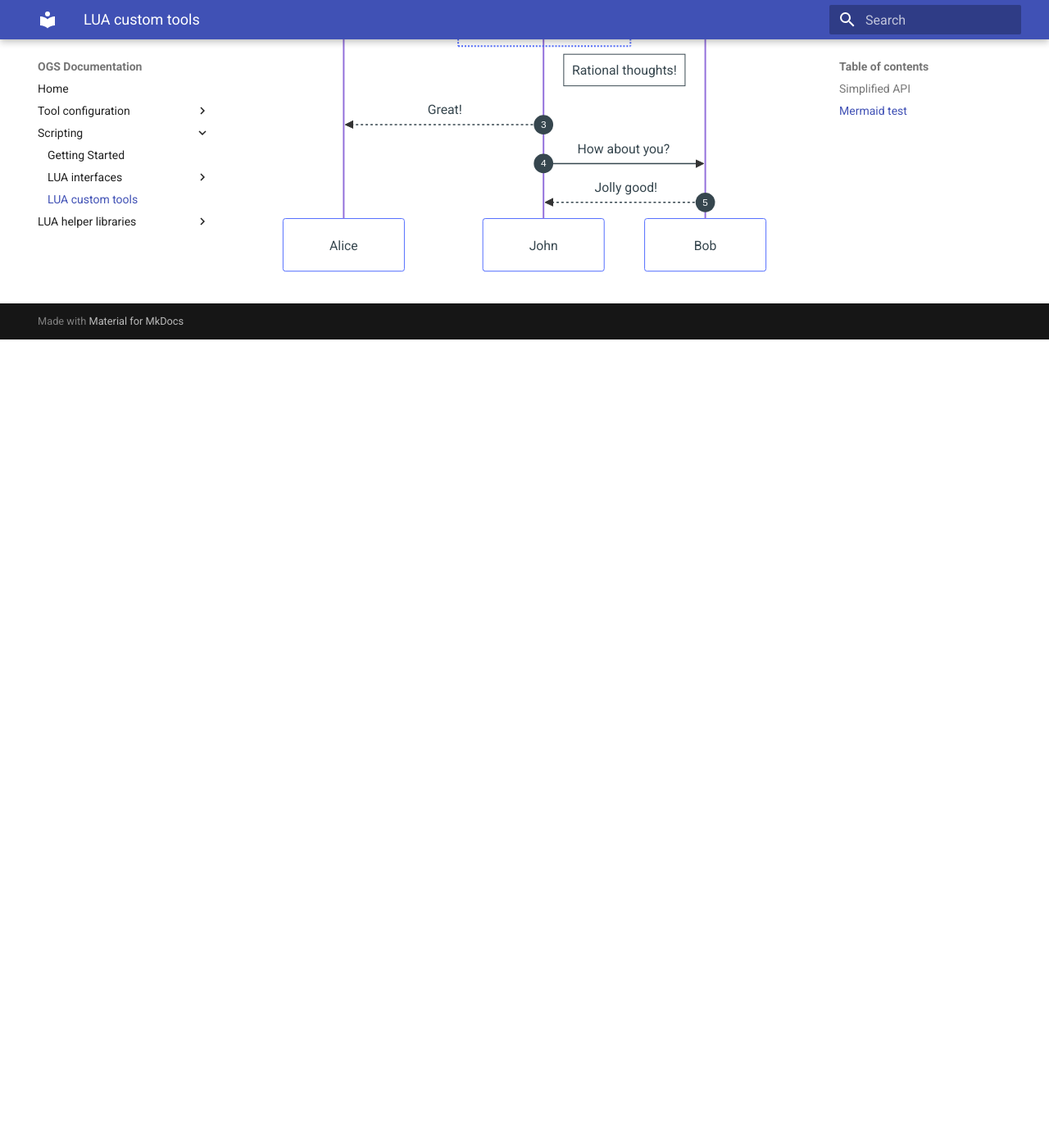
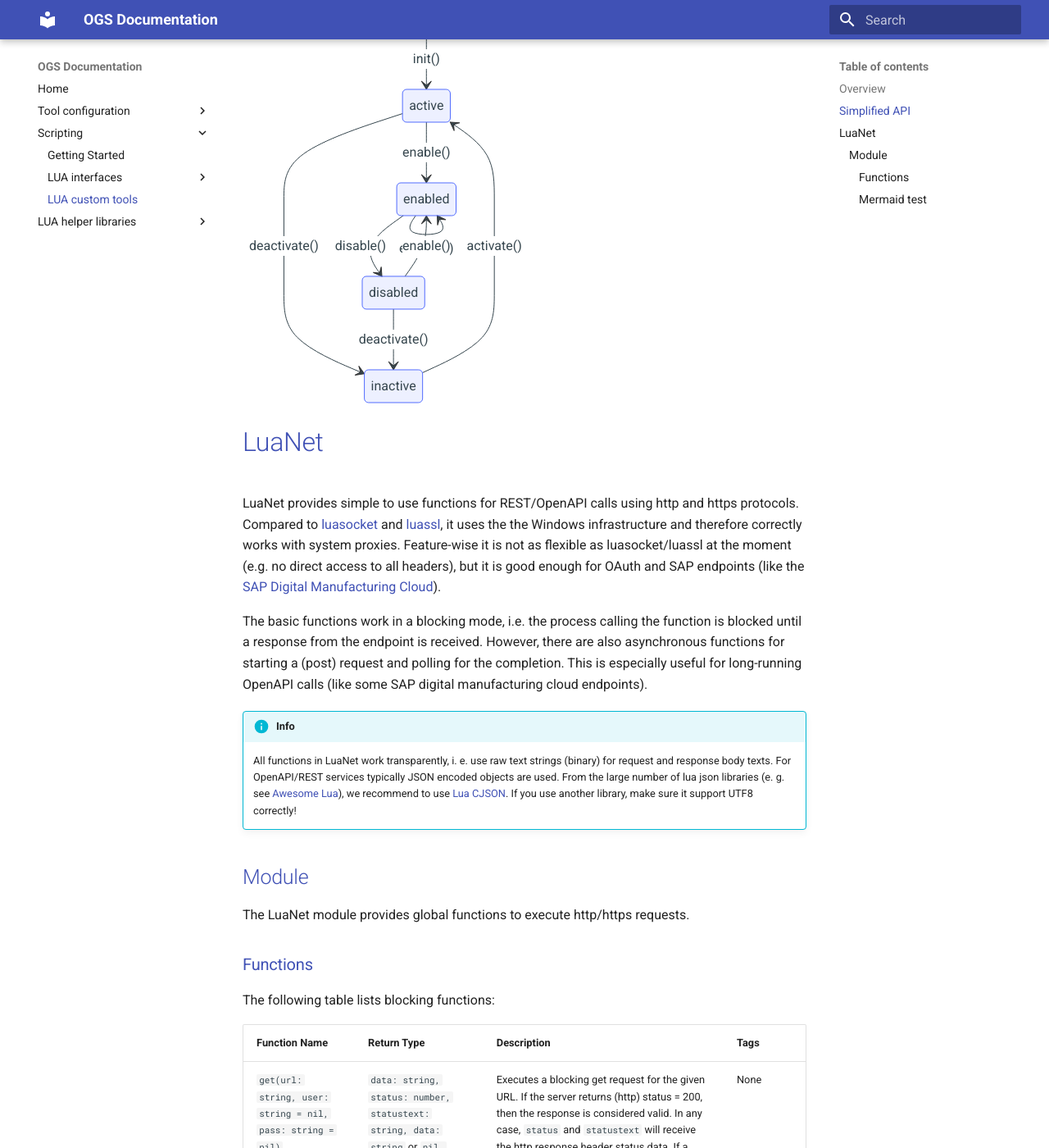
Before and after one commit to haller-erne/ogs, an MkDocs documentation site: the page built from docs/v3/lua/customtools.md, in a window 1280 px wide and 1400 px high, scrolled down 1221 px. Shown: the whole window at 82% size. Built offline with MkDocs 1.6.1 and Material for MkDocs 9.7.7, drawn with Linux system fonts in a browser that asks for light colours; before the commit the page ends 1635 px from its top, so only the background shows below that; some of the changed text lies outside the part shown.

Commit message:
Added heLuaTool details

````diff
--- a/docs/v3/lua/customtools.md
+++ b/docs/v3/lua/customtools.md
@@ -1,5 +1,49 @@
+---
+id: luacustomtools
+name: LuaCustomTools
+title: Lua custom tools
+tags:
+    - API
+---
 
-### Simplified API
+## Overview
+
+OGS has an interface to add additional tool drivers by adding Windows-DLLs to the `[TOOL_DLL]` section in `station.ini`. To make it easier to implement custom tool drivers, OGS provides `heLuaTool.dll` - this allows implementing tool drivers in pure LUA.
+
+To implement a tool driver in LUA, usually the following steps are required:
+
+- Add/enable `heLuaTool.dll` in the `[TOOL_DLL]`-section in `station.ini`
+- Create a custom LUA tool driver file (see bvelow) and add it to your projects configuration (add the file name to the `requires = {}`-list in `config.lua`)
+- Add one or more channels to `station.ini` (in the `[CHANNELS]`-section in `station.ini`). Note, that the section name assigned to the tool number must start with `LuaTool_`!
+- Add the specified section to `station.ini` and set `Driver=heLuaTool` and `TYPE=` to the tool driver name as defined in your custom LUA tool driver
+- Also add the tool/channel parameters as required by your LUA driver in the specified section.
+- To allow using the custom tools, add then to the `custom` section in the heOpCfg tools editor tab. Also add new tool/action properties as required. Make sure to use the same tool/channel numbers as defined in your `station.ini`.
+
+Here is an excerpt from `station.ini` showing the relevant entries:
+
+``` ini
+[TOOL_DLL]
+heLuaTool.dll=1 ; (1)!
+
+[CHANNELS]
+20=LuaTool_MyCustomTool ; (2)!
+
+[LuaTool_MyCustomTool]
+Driver=heLuaTool
+TYPE=MyCustomTool
+; additional LUA too specific parameters can follow
+
+
+1. Load and enable the generic LUA tool interface DLL
+
+2. Create the channel/tool 20 and assign the configuration section `LuaTool_MyCustomTool`. Make sure to start the section name with `LuaTool_`, else the Lua tool DLL will not get loaded for this section!
+
+
+
+```
+
+## Simplified API
+
 The simplified custom tool API uses four states and associated transitions to implement the tool behaviour. Each transitions can be implemented in the custom tool LUA code to provide the custom functionality - if not implemented, the transition is executed without a custom action.
 
 Here is the state diagram for the behaviour:
@@ -15,6 +59,32 @@
     disabled --> enabled: enable()
     disabled --> inactive: deactivate()
 ```
+
+# LuaNet
+
+LuaNet provides simple to use functions for REST/OpenAPI calls using http and https protocols. Compared to [luasocket](https://github.com/lunarmodules/luasocket) and [luassl](http://mauriciocarneiro.github.io/software/luassl/index.html), it uses the the Windows infrastructure and therefore correctly works with system proxies. Feature-wise it is not as flexible as luasocket/luassl at the moment (e.g. no direct access to all headers), but it is good enough for OAuth and SAP endpoints (like the [SAP Digital Manufacturing Cloud](https://api.sap.com/package/SAPDigitalManufacturingCloud/rest)).
+
+The basic functions work in a blocking mode, i.e. the process calling the function is blocked until a response from the endpoint is received. However, there are also asynchronous functions for starting a (post) request and polling for the completion. This is especially useful for long-running OpenAPI calls (like some SAP digital manufacturing cloud endpoints).
+
+!!! info
+
+    All functions in LuaNet work transparently, i. e. use raw text strings (binary) for request and response body texts. For OpenAPI/REST services typically JSON encoded objects are used. From the large number of lua json libraries (e. g. see [Awesome Lua](https://github.com/LewisJEllis/awesome-lua#parsing-and-serialization)), we recommend to use [Lua CJSON](https://github.com/mpx/lua-cjson). If you use another library, make sure it support UTF8 correctly!
+
+
+## Module
+
+The LuaNet module provides global functions to execute http/https requests.
+
+### Functions
+
+The following table lists blocking functions:
+
+| Function Name | Return Type | Description | Tags |
+| -------- | ----------- | ----------- | ---- |
+| `get(url: string, user: string = nil, pass: string = nil)` | `data: string, status: number, statustext: string, data: string` or `nil, status: number, statustext: number` | Executes a blocking get request for the given URL. If the server returns (http) status = 200, then the response is considered valid. In any case, `status` and `statustext` will receive the http response header status data. If a response body is available, then this is returned in the `data` return value (even if status ~= 200).  | None |
+| `get_oauth_token(url: string, user: string = nil, pass: string = nil)` | `status: number, data: string` or `nil, status: number, statustext: string` | Requests client credentials from an OAuth2 server (granttype = client_credentials). | None |
+| `post(url: string, body: string = nil, auth_bearer_token: string = nil)` | `status: number, data: string, statustext: string` | Send a post request to the given endpoint `URL`, with post `data` in the request body, optinally adding the `auth_bearer_token` value to the `Authorization` header.  | None |
+
 
 ### Mermaid test
 
````
